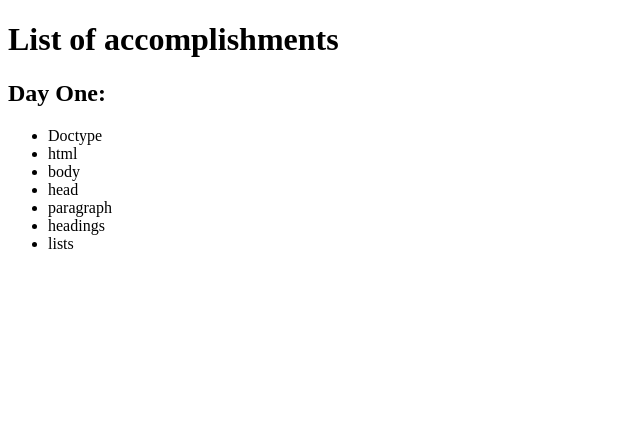
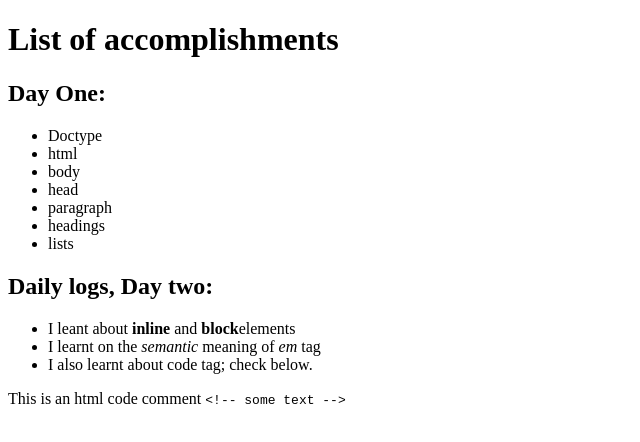
Before and after one commit to SAMUEopps/notes-app, a plain HTML site: page index.html in a window 1280 px wide. Shown: the whole page, without its empty margins (0-640 px from the left). Drawn offline with Linux system fonts and the light colour scheme.

Commit message:
learnt about inline and block html elements

```diff
--- a/index.html
+++ b/index.html
@@ -17,6 +17,17 @@
 			<li>lists</li>
 		</ul>
 	</p>
+	<section>
+		<p>
+		<h2>Daily logs, Day two:</h2>
+		<ul>
+			<li>I leant about <b>inline</b> and <b>block</b>elements</li>
+			<li>I learnt on the <em>semantic</em> meaning of <i>em</i> tag</li>
+			<li>I also learnt about code tag; check below.</li>
+		</ul>
+	</p>
+	<p>This is an html code comment <code>&lt;!-- some text --&gt;</code></p>
+	</section>
 
 	</body>
 </html>
```
